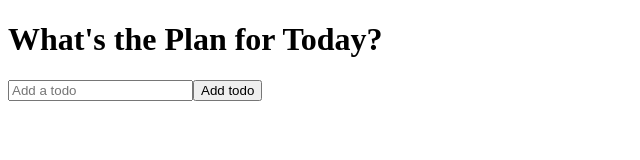
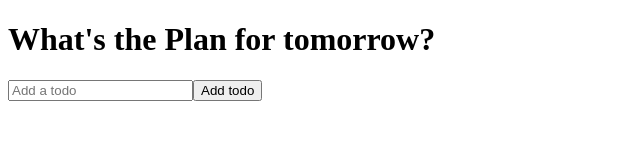
Before and after one commit to mikuweb/React-TODO-BrianD, a React (Create React App) app: page / in a window 1280 px wide. Shown: the top 160 px of the page, without its empty margins (0-640 px from the left). Built offline with nearby package versions, Linux system fonts and the light colour scheme.

Commit message:
change heading todos

```diff
--- a/package.json
+++ b/package.json
@@ -11,7 +11,7 @@
   },
   "devDependencies": {
     "@babel/runtime": "7.13.8",
-    "typescript": "4.1.3"
+    "typescript": "3.2.1"
   },
   "scripts": {
     "start": "react-scripts start",
--- a/src/components/TodoList.jsx
+++ b/src/components/TodoList.jsx
@@ -16,7 +16,7 @@ export const TodoList = () => {
 
   return (
     <div>
-      <h1>What's the Plan for Today?</h1>
+      <h1>What's the Plan for tomorrow?</h1>
       <TodoForm onSubmit={addTodo} />
     </div>
   );
```
Also changed, not shown: 1 other file (tests, documents, lock files or other folders).
